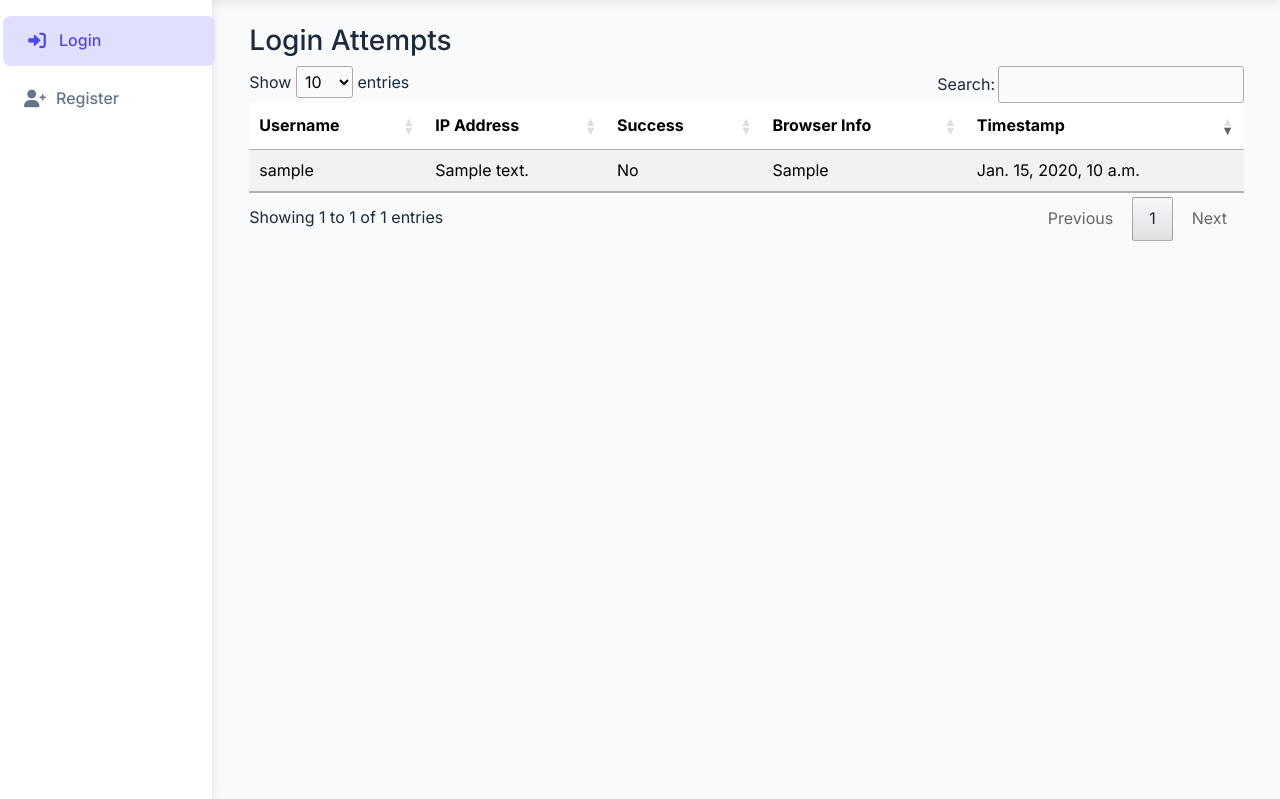
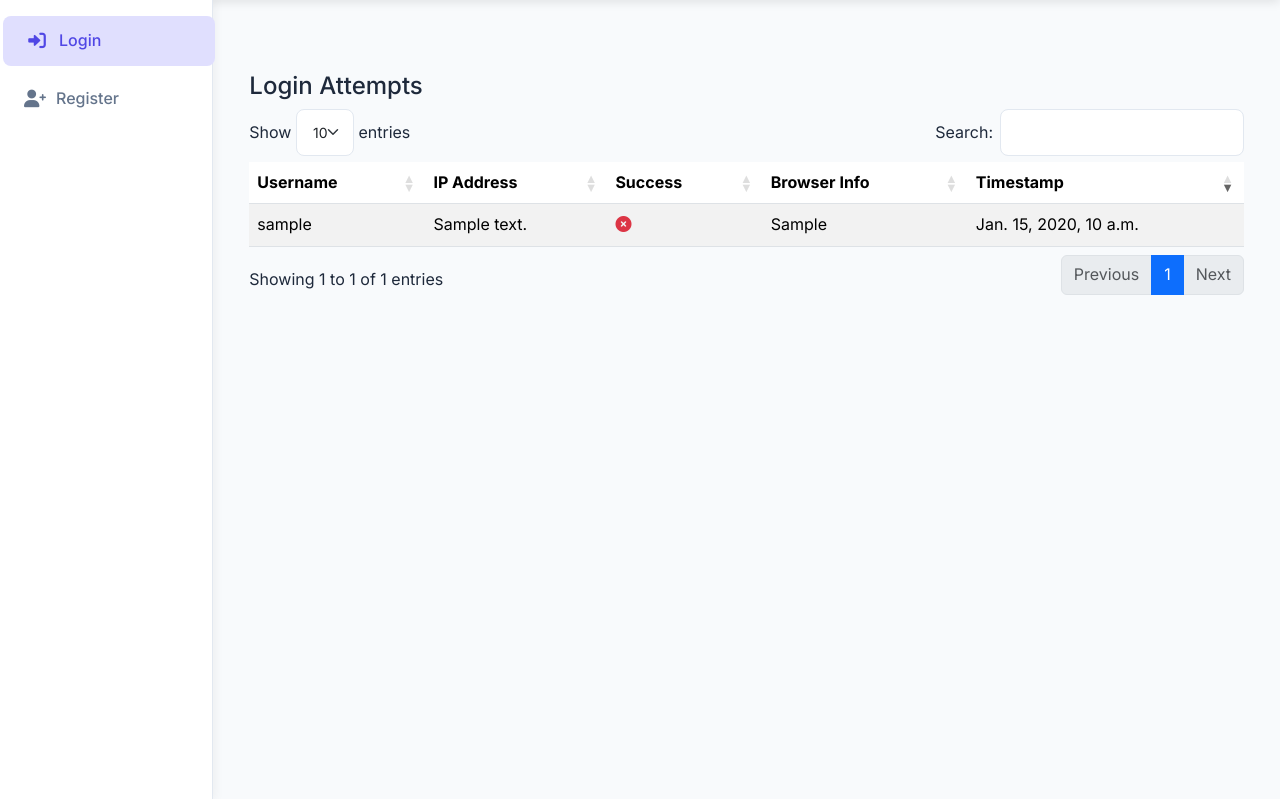
Before and after one commit to Billa-Man/swe-project, a Django app: template phishlearn/templates/core/login_dashboard.html in a window 1280 px wide. Shown: the part 74-873 px from the top of the page. Run offline with Django 4.2, Linux system fonts and the light colour scheme; the template is opened without the code that fills it: most values are stand-ins (such as "Sample title", 1, 10 or a date in 2020); some libraries are stand-ins or nearby versions.

Commit message:
update login dashboard table

```diff
--- a/phishlearn/templates/core/login_dashboard.html
+++ b/phishlearn/templates/core/login_dashboard.html
@@ -4,7 +4,7 @@
 
 {% block content %}
 <div class="container">
-    <h1 class="h3">Login Attempts</h1>
+  <h2 class="h4 mt-5">Login Attempts</h2>
   <table id="loginAttemptsTable" class="table table-striped">
     <thead>
       <tr>
@@ -20,7 +20,17 @@
       <tr>
         <td>{{ attempt.username }}</td>
         <td>{{ attempt.ip_address }}</td>
-                <td>{{ attempt.success|yesno:"Yes,No" }}</td>
+        <td>
+          {% if attempt.success %}
+            <span class="text-success" title="Login Successful">
+              <i class="fas fa-check-circle"></i>
+            </span>
+          {% else %}
+            <span class="text-danger" title="Login Failed">
+              <i class="fas fa-times-circle"></i>
+            </span>
+          {% endif %}
+        </td>
         <td>{{ attempt.browser_info }}</td>
         <td>{{ attempt.timestamp }}</td>
       </tr>
@@ -33,15 +43,24 @@
   </table>
 </div>
 
-<!-- Include DataTables CSS and JS -->
-<link rel="stylesheet" href="https://cdn.datatables.net/1.11.5/css/jquery.dataTables.min.css">
-<script src="https://code.jquery.com/jquery-3.6.0.min.js"></script>
-<script src="https://cdn.datatables.net/1.11.5/js/jquery.dataTables.min.js"></script>
+<script src="https://code.jquery.com/jquery-3.7.0.min.js"></script>
+
+<!-- DataTables JS -->
+<script src="https://cdn.datatables.net/1.13.6/js/jquery.dataTables.min.js"></script>
+<script src="https://cdn.datatables.net/1.13.6/js/dataTables.bootstrap5.min.js"></script>
+
+<!-- DataTables CSS -->
+<link rel="stylesheet" href="https://cdn.datatables.net/1.13.6/css/dataTables.bootstrap5.min.css">
+
+<!-- Font Awesome (for icons) -->
+<link rel="stylesheet" href="https://cdnjs.cloudflare.com/ajax/libs/font-awesome/6.0.0/css/all.min.css">
 
 <script>
   $(document).ready(function() {
     $('#loginAttemptsTable').DataTable({
-            "order": [[ 4, "desc" ]] // Sort by timestamp descending by default
+      order: [[4, 'desc']],
+      paging: true,
+      searching: true
     });
   });
 </script>
```
Lines whose indentation alone changed are shown as unchanged.
